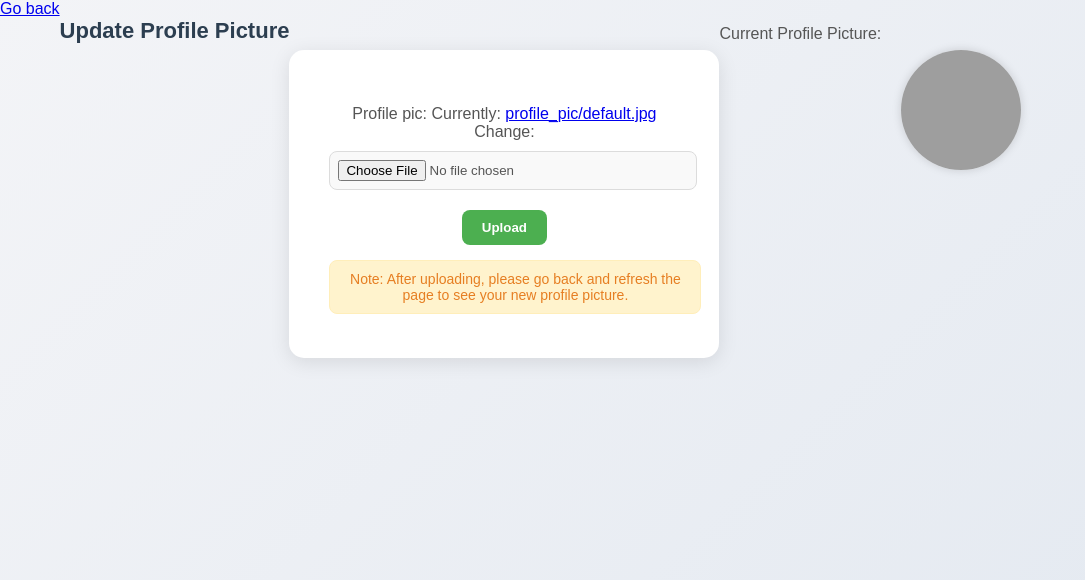
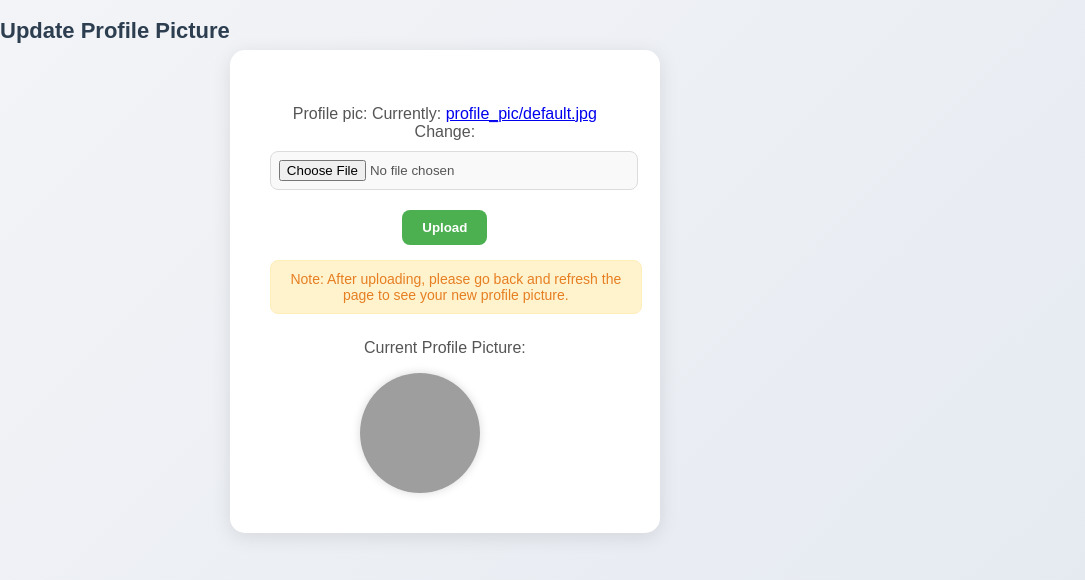
Before and after one commit to KATAKYIE-KWESI/Django-Project13, a Django app: page /upload-profile/ in a window 1280 px wide. Shown: the top 580 px of the page, without its empty margins (0-1085 px from the left). Run offline with Django 5.2, Linux system fonts and the light colour scheme; the visitor is signed in with stand-in values (Sample User, id 1); data comes from the database, SQL or seed files in the repository; both versions use the stored data as it was after the commit; grey boxes are pictures that could not be loaded.

Commit message:
Stying of the upload page

```diff
--- a/static/styles4.css
+++ b/static/styles4.css
@@ -73,9 +73,10 @@ p {
 
 img {
     display: block;
-    margin: 50px 20px;
+    margin: 10px 90px;
     border-radius: 50%;
     box-shadow: 0 0 10px rgba(0, 0, 0, 0.15);
+
 }
 
 /* Responsive design */
--- a/templates/Upload_profile.html
+++ b/templates/Upload_profile.html
@@ -7,7 +7,7 @@
     <link rel="stylesheet" href="{% static 'styles4.css' %}">
 </head>
 <body>
-   <a href="{% url 'firstpage' %}">Go back</a> <h2>Update Profile Picture</h2>
+    <h2>Update Profile Picture</h2>
 
     <form method="POST" enctype="multipart/form-data">
         {% csrf_token %}
@@ -18,12 +18,15 @@
         <p class="note">
             Note: After uploading, please go back and refresh the page to see your new profile picture.
         </p>
-    </form>
+
 
     {% if user.profile.profile_pic %}
         <p>Current Profile Picture:</p>
         <img src="{{ user.profile.profile_pic.url }}" width="120" height="120" style="border-radius: 50%;">
     {% endif %}
 
+    </form>
+
+
 </body>
 </html>
```
Also changed, not shown: db.sqlite3.
